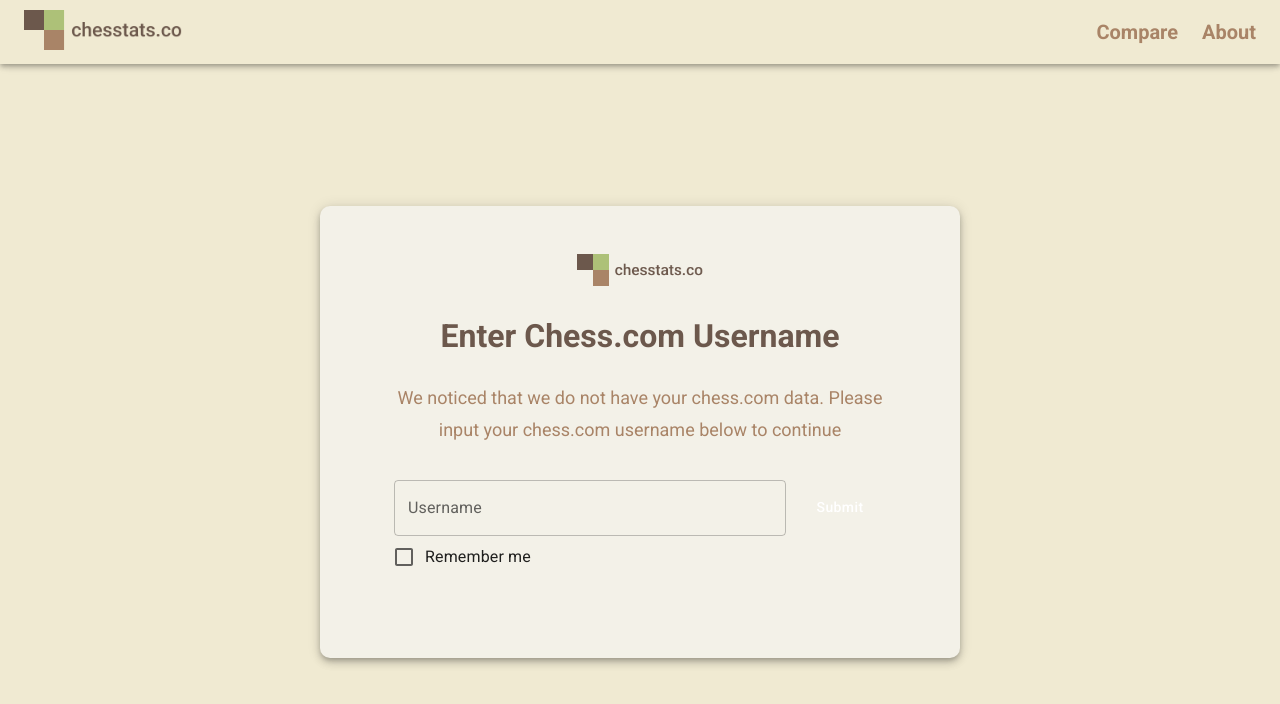
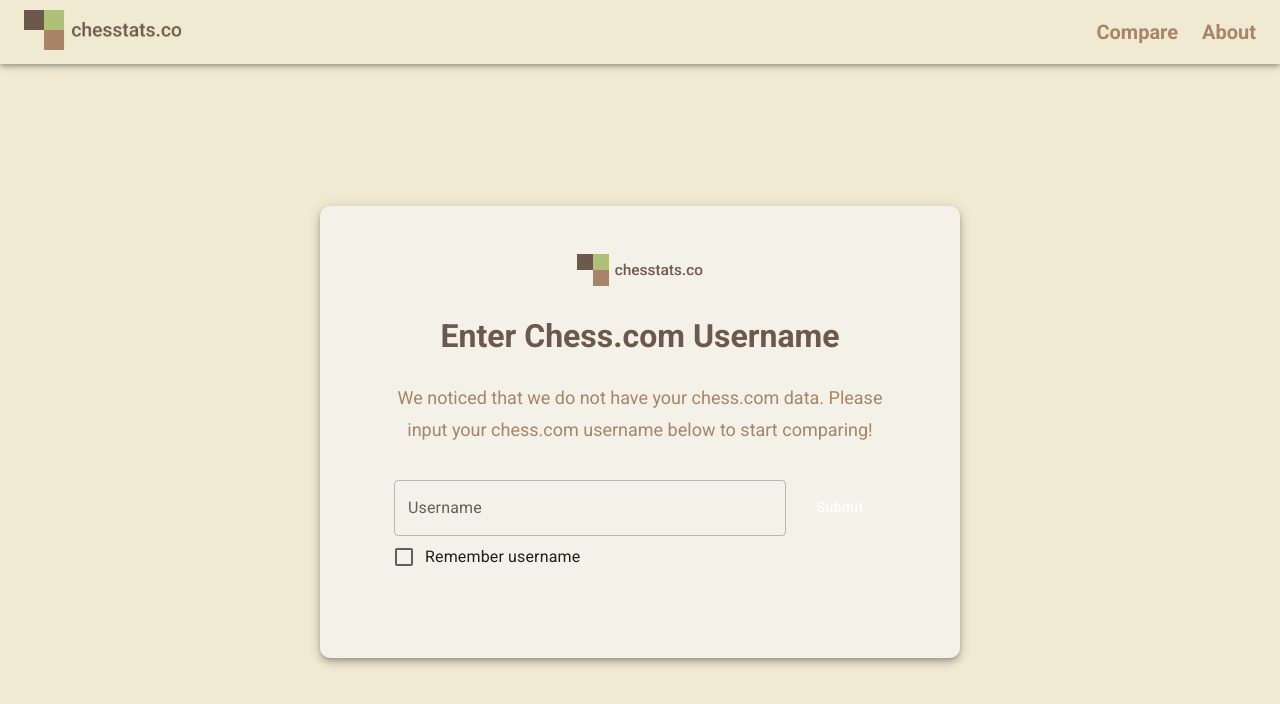
Before and after one commit to danikrisdayadi/chesstats, a React (Create React App) app: page /compare in a window 1280 px wide. Shown: the top 704 px of the page. Built offline with nearby package versions, Linux system fonts and the light colour scheme.

Commit message:
Modified user journey

```diff
--- a/src/App.js
+++ b/src/App.js
@@ -21,6 +21,7 @@
   Tooltip,
   Legend,
 } from 'chart.js';
+import CompareOthersPage from './pages/CompareOthersPage';
 
 ChartJS.register(
   RadialLinearScale,
@@ -44,9 +45,10 @@
             <Routes>
               <Route path="/" element={<LandingPage />} />
               <Route path="/compare" element={<ComparePage />} />
-              <Route path="/share/:sharedUsername" element={<ComparePage />} />
               <Route path="/compare/:username" element={<SharePage />} />
               <Route path="/compare/:username/:otherUsername" element={<ResultsPage />} />
+              <Route path="/share/:sharedUsername" element={<ComparePage />} />
+              <Route path="/others" element={<CompareOthersPage />} />
               <Route path="*" element={<Error404Page />} />
             </Routes>
           </BrowserRouter>
--- a/src/pages/ComparePage.jsx
+++ b/src/pages/ComparePage.jsx
@@ -56,11 +56,23 @@
         <Paper elevation={5} align="center" className="username-box">
           <PaddingY padding={"3vh"} />
           <img src="/chesstats_navbar_logo.png" alt="logo" className="logo" />
-          <h2>Enter Chess.com Username</h2>
-          <p>
-            We noticed that we do not have your chess.com data. Please input
-            your chess.com username below to continue
-          </p>
+          {cookies.username ? (
+            <>
+              <h2>Welcome Back!</h2>
+              <p>
+                Please confirm your username below or enter a new one you would
+                like to use!
+              </p>
+            </>
+          ) : (
+            <>
+              <h2>Enter Chess.com Username</h2>
+              <p>
+                We noticed that we do not have your chess.com data. Please input
+                your chess.com username below to start comparing!
+              </p>
+            </>
+          )}
           <PaddingY padding={"1vh"} />
           <Container maxWidth="md">
             <Grid container columnSpacing={1}>
@@ -81,7 +93,7 @@
                     control={
                       <Checkbox checked={checked} onChange={handleChecked} />
                     }
-                    label="Remember me"
+                    label="Remember username"
                   />
                 </FormGroup>
               </Grid>
@@ -90,7 +102,7 @@
                   sx={{ padding: "15px", width: "100%" }}
                   onClick={handleClick}
                 >
-                  Submit
+                  {cookies.username ? "Confirm" : "Submit"}
                 </SuccessButton>
               </Grid>
               <Grid item xs={0} sm={1} />
--- a/src/pages/SharePage.jsx
+++ b/src/pages/SharePage.jsx
@@ -35,8 +35,12 @@
           <Container maxWidth="md">
             <PaddingY padding={"3vh"} />
             <img src="/chesstats_navbar_logo.png" alt="logo" className="logo" />
-            <h2>Start Comparing!</h2>
-            <p>
+            <h2 style={{ marginBottom: 0 }}>Hi {username}!</h2>
+            <div className="link">
+              <a href="/compare">Not you?</a>
+            </div>
+
+            <p style={{ width: "100%" }}>
               Compare by sharing your chesstats link or input another person's
               chess.com username!
             </p>
@@ -77,7 +81,6 @@
                 </Grid>
               </Grid>
             </Container>
-
             <PaddingY padding={"5vh"} />
           </Container>
         </Paper>
--- a/src/pages/SharePage.scss
+++ b/src/pages/SharePage.scss
@@ -12,3 +12,8 @@
 .divider {
   width: 60%;
 }
+
+.link {
+  margin-top: 10px;
+  width: 100%;
+}
```
